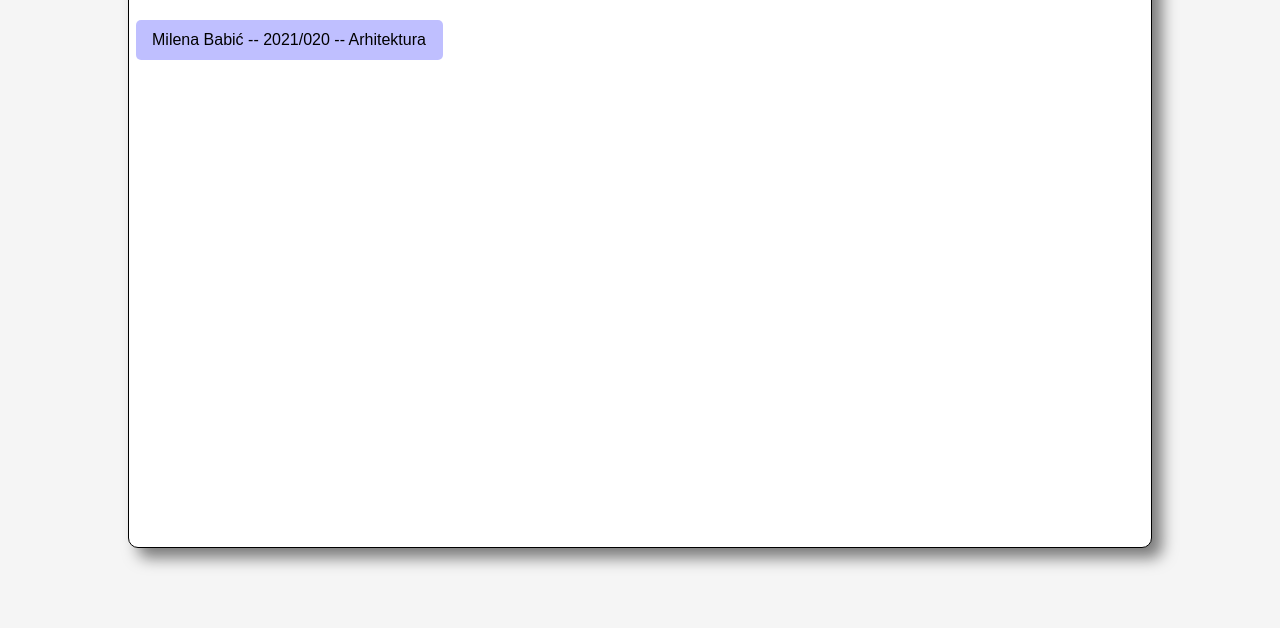
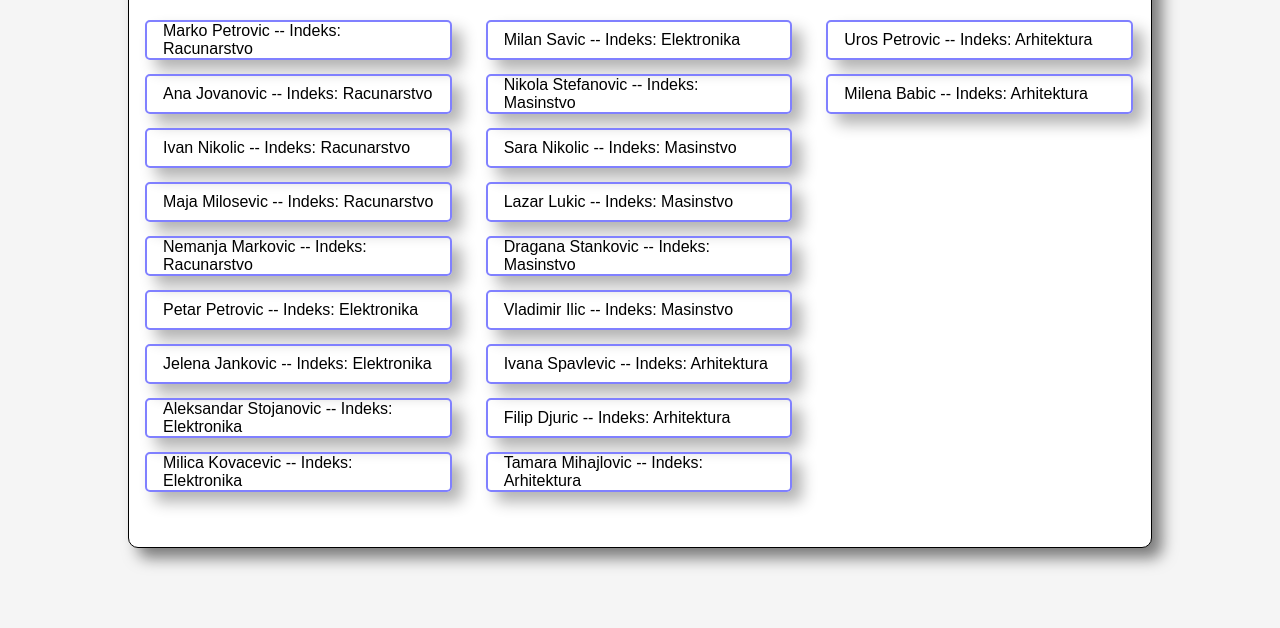
Before and after one commit to karisikdzemil/JavaScript-Exercise, a plain HTML site: page Student-Info/index.html in a window 1280 px wide. Shown: the part 172-800 px from the top of the page. Drawn offline with Linux system fonts and the light colour scheme.

Commit message:
search student logic

```diff
--- a/Student-Info/app.js
+++ b/Student-Info/app.js
@@ -1,4 +1,29 @@
 const ul = document.querySelector("ul");
-students.map((el)=>{
-    ul.innerHTML = `<li>${el.name} ${el.surname} -- ${el.index} -- ${el.department}</li>`;
-})
+const input = document.querySelector("input");
+const searchBtn = document.getElementById("input-btn-search");
+
+const renderItems = (renderArray) => {
+  renderArray.map((element) => {
+    const li = document.createElement("li");
+    li.textContent = `${element.name} ${element.surname} -- Indeks: ${element.department}`;
+    ul.append(li);
+  });
+};
+renderItems(students);
+
+searchBtn.addEventListener("click", () => {
+  const searchValue = input.value.toUpperCase().replace(/\s+/g, "");
+  console.log(searchValue);
+  const filteredArr = students.filter((el) => {
+    if (
+      searchValue === el.name.toUpperCase() ||
+      searchValue === el.surname.toUpperCase() ||
+      searchValue === el.name.toUpperCase() + el.surname.toUpperCase() ||
+      searchValue === el.department.toUpperCase()
+    ) {
+      return el;
+    }
+  });
+  ul.innerHTML = "";
+  renderItems(filteredArr);
+});
--- a/Student-Info/demoApi.js
+++ b/Student-Info/demoApi.js
@@ -2,49 +2,49 @@ const students = [
     // Smer 1 - Računarstvo
     {
       name: "Marko",
-      surname: "Petrović",
+      surname: "Petrovic",
       index: "2021/001",
       grades: { "Matematika 1": 8, "Programiranje": 9, "Algoritmi": 10 },
       courses: ["Matematika 1", "Programiranje", "Algoritmi"],
-      department: "Računarstvo",
+      department: "Racunarstvo",
     },
     {
       name: "Ana",
-      surname: "Jovanović",
+      surname: "Jovanovic",
       index: "2021/002",
       grades: { "Matematika 1": 7, "Programiranje": 10, "Algoritmi": 9 },
       courses: ["Matematika 1", "Programiranje", "Algoritmi"],
-      department: "Računarstvo",
+      department: "Racunarstvo",
     },
     {
       name: "Ivan",
-      surname: "Nikolić",
+      surname: "Nikolic",
       index: "2021/003",
       grades: { "Matematika 1": 9, "Programiranje": 8, "Algoritmi": 8 },
       courses: ["Matematika 1", "Programiranje", "Algoritmi"],
-      department: "Računarstvo",
+      department: "Racunarstvo",
     },
     {
       name: "Maja",
-      surname: "Milošević",
+      surname: "Milosevic",
       index: "2021/004",
       grades: { "Matematika 1": 10, "Programiranje": 7, "Algoritmi": 10 },
       courses: ["Matematika 1", "Programiranje", "Algoritmi"],
-      department: "Računarstvo",
+      department: "Racunarstvo",
     },
     {
       name: "Nemanja",
-      surname: "Marković",
+      surname: "Markovic",
       index: "2021/005",
       grades: { "Matematika 1": 8, "Programiranje": 9, "Algoritmi": 7 },
       courses: ["Matematika 1", "Programiranje", "Algoritmi"],
-      department: "Računarstvo",
+      department: "Racunarstvo",
     },
 
     // Smer 2 - Elektronika
     {
       name: "Petar",
-      surname: "Petrović",
+      surname: "Petrovic",
       index: "2021/006",
       grades: { "Elektronika 1": 9, "Osnove elektrotehnike": 8, "Matematika 2": 7 },
       courses: ["Elektronika 1", "Osnove elektrotehnike", "Matematika 2"],
@@ -52,7 +52,7 @@ const students = [
     },
     {
       name: "Jelena",
-      surname: "Janković",
+      surname: "Jankovic",
       index: "2021/007",
       grades: { "Elektronika 1": 10, "Osnove elektrotehnike": 9, "Matematika 2": 8 },
       courses: ["Elektronika 1", "Osnove elektrotehnike", "Matematika 2"],
@@ -60,7 +60,7 @@ const students = [
     },
     {
       name: "Aleksandar",
-      surname: "Stojanović",
+      surname: "Stojanovic",
       index: "2021/008",
       grades: { "Elektronika 1": 7, "Osnove elektrotehnike": 9, "Matematika 2": 9 },
       courses: ["Elektronika 1", "Osnove elektrotehnike", "Matematika 2"],
@@ -68,7 +68,7 @@ const students = [
     },
     {
       name: "Milica",
-      surname: "Kovačević",
+      surname: "Kovacevic",
       index: "2021/009",
       grades: { "Elektronika 1": 8, "Osnove elektrotehnike": 10, "Matematika 2": 9 },
       courses: ["Elektronika 1", "Osnove elektrotehnike", "Matematika 2"],
@@ -76,7 +76,7 @@ const students = [
     },
     {
       name: "Milan",
-      surname: "Savić",
+      surname: "Savic",
       index: "2021/010",
       grades: { "Elektronika 1": 9, "Osnove elektrotehnike": 7, "Matematika 2": 8 },
       courses: ["Elektronika 1", "Osnove elektrotehnike", "Matematika 2"],
@@ -86,49 +86,49 @@ const students = [
     // Smer 3 - Mašinstvo
     {
       name: "Nikola",
-      surname: "Stefanović",
+      surname: "Stefanovic",
       index: "2021/011",
-      grades: { "Mehanika": 10, "Osnove mašinstva": 9, "Matematika 1": 7 },
-      courses: ["Mehanika", "Osnove mašinstva", "Matematika 1"],
-      department: "Mašinstvo",
+      grades: { "Mehanika": 10, "Osnove masinstva": 9, "Matematika 1": 7 },
+      courses: ["Mehanika", "Osnove masinstva", "Matematika 1"],
+      department: "Masinstvo",
     },
     {
       name: "Sara",
-      surname: "Nikolić",
+      surname: "Nikolic",
       index: "2021/012",
-      grades: { "Mehanika": 8, "Osnove mašinstva": 10, "Matematika 1": 8 },
-      courses: ["Mehanika", "Osnove mašinstva", "Matematika 1"],
-      department: "Mašinstvo",
+      grades: { "Mehanika": 8, "Osnove masinstva": 10, "Matematika 1": 8 },
+      courses: ["Mehanika", "Osnove masinstva", "Matematika 1"],
+      department: "Masinstvo",
     },
     {
       name: "Lazar",
-      surname: "Lukić",
+      surname: "Lukic",
       index: "2021/013",
-      grades: { "Mehanika": 9, "Osnove mašinstva": 8, "Matematika 1": 9 },
-      courses: ["Mehanika", "Osnove mašinstva", "Matematika 1"],
-      department: "Mašinstvo",
+      grades: { "Mehanika": 9, "Osnove masinstva": 8, "Matematika 1": 9 },
+      courses: ["Mehanika", "Osnove masinstva", "Matematika 1"],
+      department: "Masinstvo",
     },
     {
       name: "Dragana",
-      surname: "Stanković",
+      surname: "Stankovic",
       index: "2021/014",
-      grades: { "Mehanika": 10, "Osnove mašinstva": 7, "Matematika 1": 10 },
-      courses: ["Mehanika", "Osnove mašinstva", "Matematika 1"],
-      department: "Mašinstvo",
+      grades: { "Mehanika": 10, "Osnove masinstva": 7, "Matematika 1": 10 },
+      courses: ["Mehanika", "Osnove masinstva", "Matematika 1"],
+      department: "Masinstvo",
     },
     {
       name: "Vladimir",
-      surname: "Ilić",
+      surname: "Ilic",
       index: "2021/015",
-      grades: { "Mehanika": 8, "Osnove mašinstva": 9, "Matematika 1": 8 },
-      courses: ["Mehanika", "Osnove mašinstva", "Matematika 1"],
-      department: "Mašinstvo",
+      grades: { "Mehanika": 8, "Osnove masinstva": 9, "Matematika 1": 8 },
+      courses: ["Mehanika", "Osnove masinstva", "Matematika 1"],
+      department: "Masinstvo",
     },
 
     // Smer 4 - Arhitektura
     {
       name: "Ivana",
-      surname: "Đorđević",
+      surname: "Spavlevic",
       index: "2021/016",
       grades: { "Osnove arhitekture": 9, "Istorija arhitekture": 8, "Matematika 1": 7 },
       courses: ["Osnove arhitekture", "Istorija arhitekture", "Matematika 1"],
@@ -136,7 +136,7 @@ const students = [
     },
     {
       name: "Filip",
-      surname: "Đurić",
+      surname: "Djuric",
       index: "2021/017",
       grades: { "Osnove arhitekture": 10, "Istorija arhitekture": 9, "Matematika 1": 8 },
       courses: ["Osnove arhitekture", "Istorija arhitekture", "Matematika 1"],
@@ -144,15 +144,15 @@ const students = [
     },
     {
       name: "Tamara",
-      surname: "Mihajlović",
+      surname: "Mihajlovic",
       index: "2021/018",
       grades: { "Osnove arhitekture": 8, "Istorija arhitekture": 7, "Matematika 1": 10 },
       courses: ["Osnove arhitekture", "Istorija arhitekture", "Matematika 1"],
       department: "Arhitektura",
     },
     {
-      name: "Uroš",
-      surname: "Petrović",
+      name: "Uros",
+      surname: "Petrovic",
       index: "2021/019",
       grades: { "Osnove arhitekture": 9, "Istorija arhitekture": 10, "Matematika 1": 9 },
       courses: ["Osnove arhitekture", "Istorija arhitekture", "Matematika 1"],
@@ -160,7 +160,7 @@ const students = [
     },
     {
       name: "Milena",
-      surname: "Babić",
+      surname: "Babic",
       index: "2021/020",
       grades: { "Osnove arhitekture": 7, "Istorija arhitekture": 8, "Matematika 1": 8 },
       courses: ["Osnove arhitekture", "Istorija arhitekture", "Matematika 1"],
--- a/Student-Info/index.html
+++ b/Student-Info/index.html
@@ -16,7 +16,8 @@
           <div id="search-input-div">
             <!-- <label for="Info">Search Student</label> -->
             <input type="text" placeholder="Search Student...?" />
-            <button id="input-btn">Submit</button>
+            <button id="input-btn-search" class="input-btn">Search</button>
+            <button id="input-btn-add" class="input-btn">Add</button>
           </div>
           <div>
             <h3>departmans</h3>
@@ -24,9 +25,7 @@
         </header>
 
 
-            <ul class="content">
-
-            </ul>
+            <ul class="content"></ul>
       </div>
     </section>
   </body>
--- a/Student-Info/style.css
+++ b/Student-Info/style.css
@@ -47,7 +47,7 @@ input{
     align-items: center;
     justify-content: center;
 }
-#input-btn{
+.input-btn{
     width: 15%;
     height: 5vh;
     background-color: blue;
@@ -77,12 +77,20 @@ input{
 li{
     width: 30%;
     height: 5vh;
-    background-color: rgb(128, 128, 255, 0.5);
+    /* background-color: rgb(128, 128, 255, 0.5); */
     margin: 7px;
     list-style: none;
+    border: 2px solid rgb(128, 128, 255);
     border-radius: 5px;
     display: flex;
     align-items: center;
     justify-content: space-between;
+    margin-left: 1rem;
     padding: 0 1rem;
+    box-shadow: 10px 10px 15px rgba(0, 0, 0, 0.3);
 }
+li:hover{
+    background-color: rgb(128, 128, 255, 0.5);
+    color: white;
+    transition: 0.5s;
+}
```
